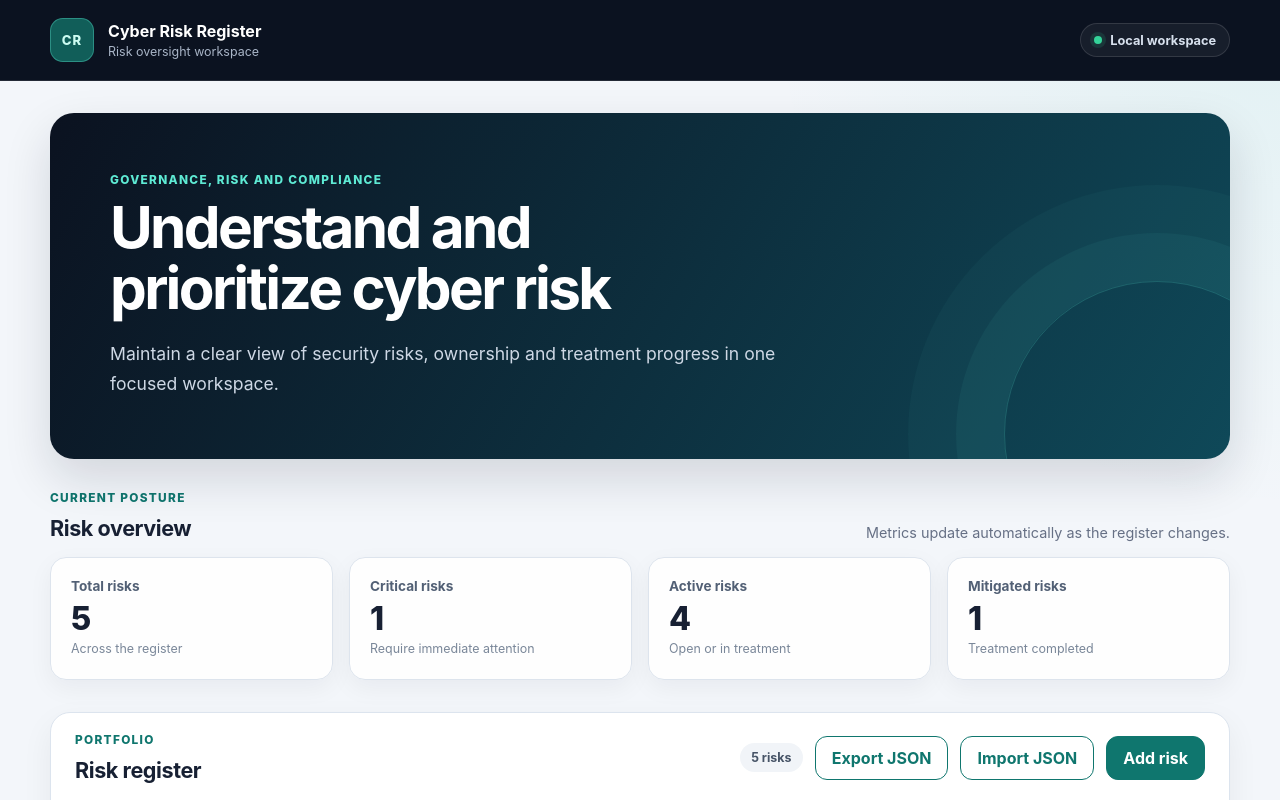
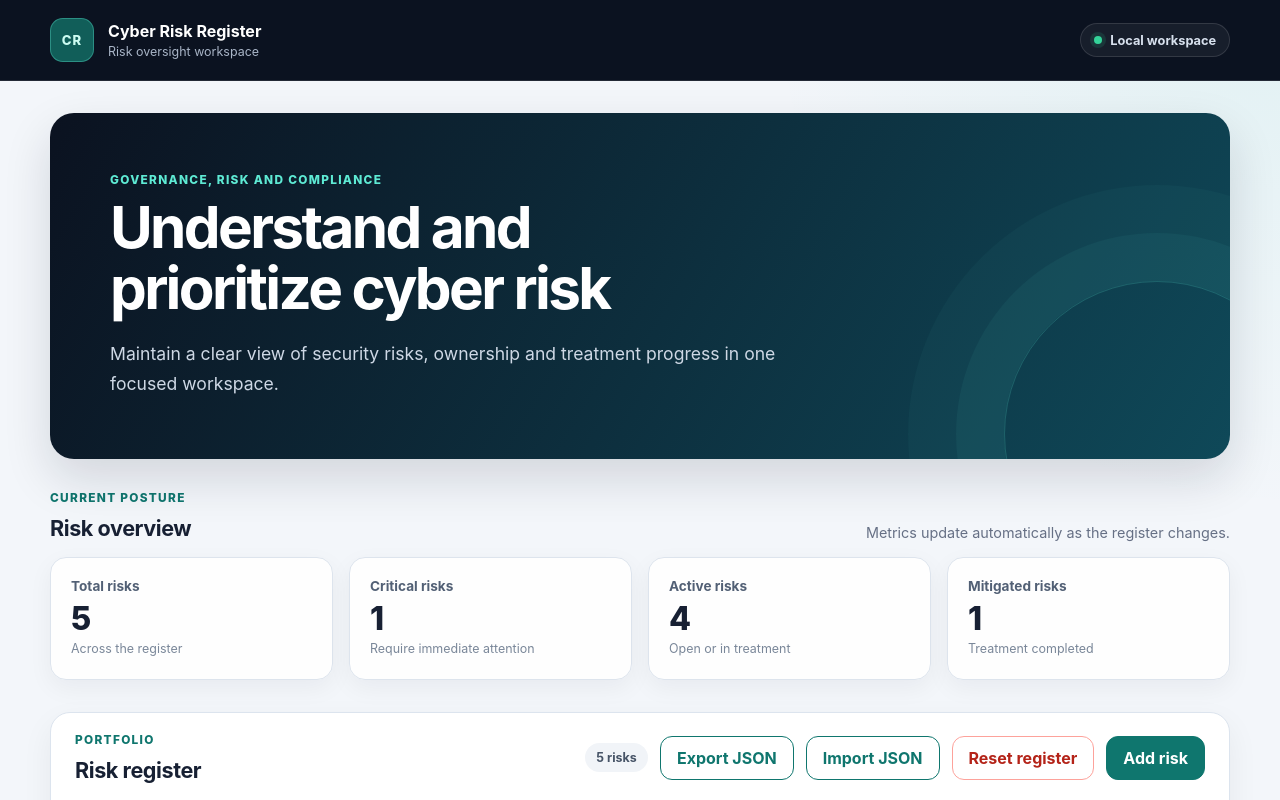
Before and after one commit to Lawrenceabim/cyber-risk-register, a React (Vite) app: page / in a window 1280 px wide. Shown: the top 800 px of the page. Built offline with nearby package versions, Linux system fonts and the light colour scheme.

Commit message:
feat: restore the original demo register

```diff
--- a/src/App.css
+++ b/src/App.css
@@ -1383,3 +1383,37 @@
     width: 100%;
   }
 }
+
+.risk-reset-action {
+  display: flex;
+}
+
+.risk-reset-button {
+  min-height: 2.75rem;
+  padding: 0.65rem 1rem;
+  border: 1px solid #fda29b;
+  border-radius: 0.75rem;
+  color: #b42318;
+  background: #ffffff;
+  font: inherit;
+  font-weight: 700;
+  white-space: nowrap;
+  cursor: pointer;
+}
+
+.risk-reset-button:hover {
+  border-color: #f97066;
+  background: #fef3f2;
+}
+
+.risk-reset-button:focus-visible {
+  outline: 3px solid #f97066;
+  outline-offset: 2px;
+}
+
+@media (max-width: 620px) {
+  .risk-reset-action,
+  .risk-reset-button {
+    width: 100%;
+  }
+}
--- a/src/App.tsx
+++ b/src/App.tsx
@@ -4,6 +4,7 @@ import { RiskCreateDialog } from './components/RiskCreateDialog'
 import { RiskDetailsDialog } from './components/RiskDetailsDialog'
 import { RiskExportButton } from './components/RiskExportButton'
 import { RiskImportButton } from './components/RiskImportButton'
+import { RiskResetButton } from './components/RiskResetButton'
 import {
   RiskRegisterControls,
   type RiskCategoryFilter,
@@ -198,6 +199,19 @@ function App() {
       [setRisks],
     )
 
+    const resetRisks = useCallback(() => {
+      setRisks(
+        seedRisks.map((risk) => ({ ...risk })),
+      )
+      setSearchQuery('')
+      setStatusFilter('all')
+      setCategoryFilter('all')
+      setSortOption('score-desc')
+      setSelectedRiskId(null)
+      setEditingRiskId(null)
+      setIsCreateDialogOpen(false)
+    }, [setRisks])
+
   function clearFilters() {
     setSearchQuery('')
     setStatusFilter('all')
@@ -278,7 +292,13 @@ function App() {
                 {riskCountLabel}
               </p>
                <RiskExportButton risks={risks} />
-               <RiskImportButton onImport={importRisks} />
+                             <RiskImportButton onImport={importRisks} />
+
+              <RiskResetButton
+                defaultRiskCount={seedRisks.length}
+                onReset={resetRisks}
+              />
+
               <button
                 className="add-risk-button"
                 type="button"
--- /dev/null
+++ b/src/components/RiskResetButton.tsx
@@ -0,0 +1,56 @@
+import { useState } from 'react'
+
+interface RiskResetButtonProps {
+  defaultRiskCount: number
+  onReset: () => void
+}
+
+export function RiskResetButton({
+  defaultRiskCount,
+  onReset,
+}: RiskResetButtonProps) {
+  const [statusMessage, setStatusMessage] = useState('')
+
+  const handleReset = () => {
+    const riskCountLabel = `${defaultRiskCount} ${
+      defaultRiskCount === 1 ? 'risk' : 'risks'
+    }`
+
+    const resetConfirmed = window.confirm(
+      `Reset the register to ${riskCountLabel}? This will replace all current risks with the original demo data.`,
+    )
+
+    if (!resetConfirmed) {
+      setStatusMessage(
+        'Reset cancelled. Your current risks were not changed.',
+      )
+      return
+    }
+
+    onReset()
+
+    setStatusMessage(
+      `Restored ${riskCountLabel} from the original demo data.`,
+    )
+  }
+
+  return (
+    <div className="risk-reset-action">
+      <button
+        type="button"
+        className="risk-reset-button"
+        onClick={handleReset}
+      >
+        Reset register
+      </button>
+
+      <p
+        className="visually-hidden"
+        role="status"
+        aria-live="polite"
+      >
+        {statusMessage}
+      </p>
+    </div>
+  )
+}
```
Also changed, not shown: 2 other files (tests, documents, lock files or other folders).
